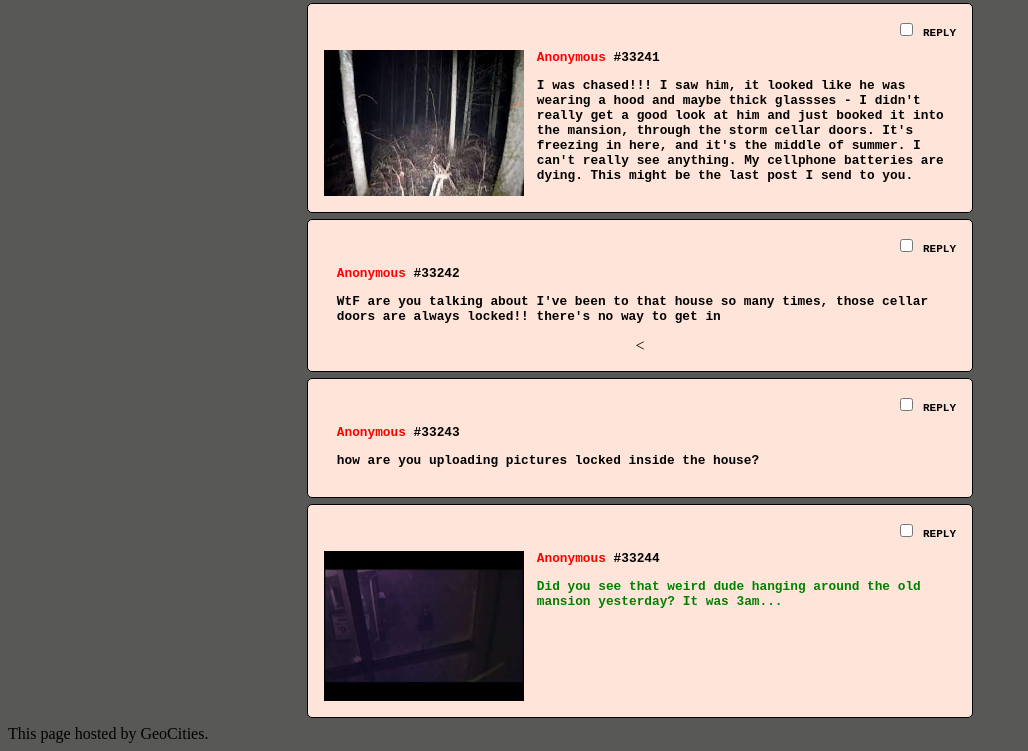
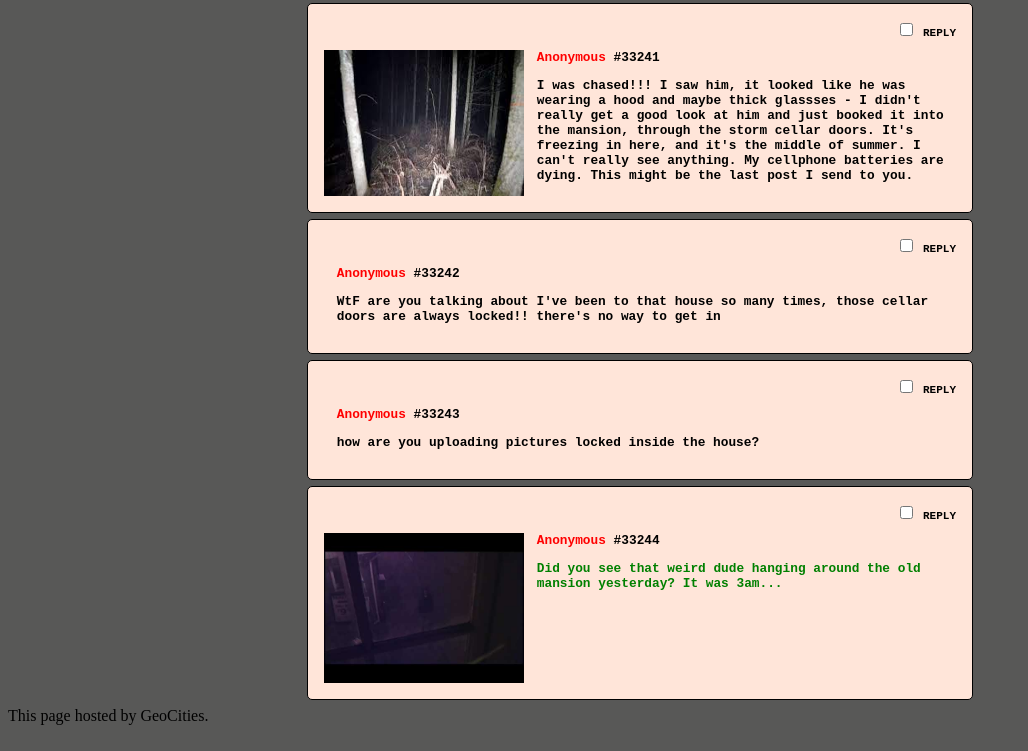
Before and after one commit to LaunchCodeAllhubs/js-assignment-4-html-me-something-multiplesnakes, a website: page index.html in a window 1280 px wide. Shown: the part 1618-2369 px from the top of the page, without its empty margins (0-1028 px from the left). Drawn offline with Linux system fonts and the light colour scheme.

Commit message:
deleted some article tags

```diff
--- a/index.html
+++ b/index.html
@@ -36,14 +36,14 @@
        <article class="chanout"><section><div class="chantop"> <input type="checkbox"></input> <b>REPLY</b> </div><div style="display: flex;"><img src="images/pic5.jpg" width="200"><div class="chanin"><b>Anonymous</b> #33241<p>
        I was chased!!! I saw him, it looked like he was wearing a hood and maybe thick glassses - I didn't really get a good look at him and just booked it into the mansion, through the storm cellar doors. It's freezing in here, and it's the middle of summer. I can't really see anything. My cellphone batteries are dying. This might be the last post I send to you.</div></div></section></article>
 
-       <article class="chanout"><div class="chantop"> <input type="checkbox"></input> <b>REPLY</b> </div><div class="chanin"><b>Anonymous</b> #33242<p>
-       WtF are you talking about I've been to that house so many times, those cellar doors are always locked!! there's no way to get in</div><</article>
+       <div class="chanout"><div class="chantop"> <input type="checkbox"></input> <b>REPLY</b> </div><div class="chanin"><b>Anonymous</b> #33242<p>
+       WtF are you talking about I've been to that house so many times, those cellar doors are always locked!! there's no way to get in</div></div>
 
-       <article class="chanout"><div class="chantop"> <input type="checkbox"></input> <b>REPLY</b> </div><div class="chanin"><b>Anonymous</b> #33243<p>
-       how are you uploading pictures locked inside the house?</div></article>
+       <div class="chanout"><div class="chantop"> <input type="checkbox"></input> <b>REPLY</b> </div><div class="chanin"><b>Anonymous</b> #33243<p>
+       how are you uploading pictures locked inside the house?</div></div>
 
-         <article class="chanout"><div class="chantop"> <input type="checkbox"></input> <b>REPLY</b> </div><div style="display: flex;"><img src="images/pic1.jpg" width="200"> <div class="chanin"><b>Anonymous </b>#33244<p>
-            <div id="testP" class="funParagraph"> Did you see that weird dude hanging around the old mansion yesterday? It was 3am...</div></div></div></article>
+         <div class="chanout"><div class="chantop"> <input type="checkbox"></input> <b>REPLY</b> </div><div style="display: flex;"><img src="images/pic1.jpg" width="200"> <div class="chanin"><b>Anonymous </b>#33244<p>
+            <div id="testP" class="funParagraph"> Did you see that weird dude hanging around the old mansion yesterday? It was 3am...</div></div></div></div>
 
        </div>
       </main>
--- a/styles.css
+++ b/styles.css
@@ -10,5 +10,5 @@ subtitle { margin-right: 6em; color: maroon; width: 250px; font-family: Courier;
 .chanin b { font-weight: 800; color: red; }
 .chantop { font-family: courier new; text-align: right; font-size: 11px; margin-bottom: 1em; }
 .chantop b { font-weight: 700; }
-#testP { }
+#testP { display:block; }
 .funParagraph { color: green; }
```
